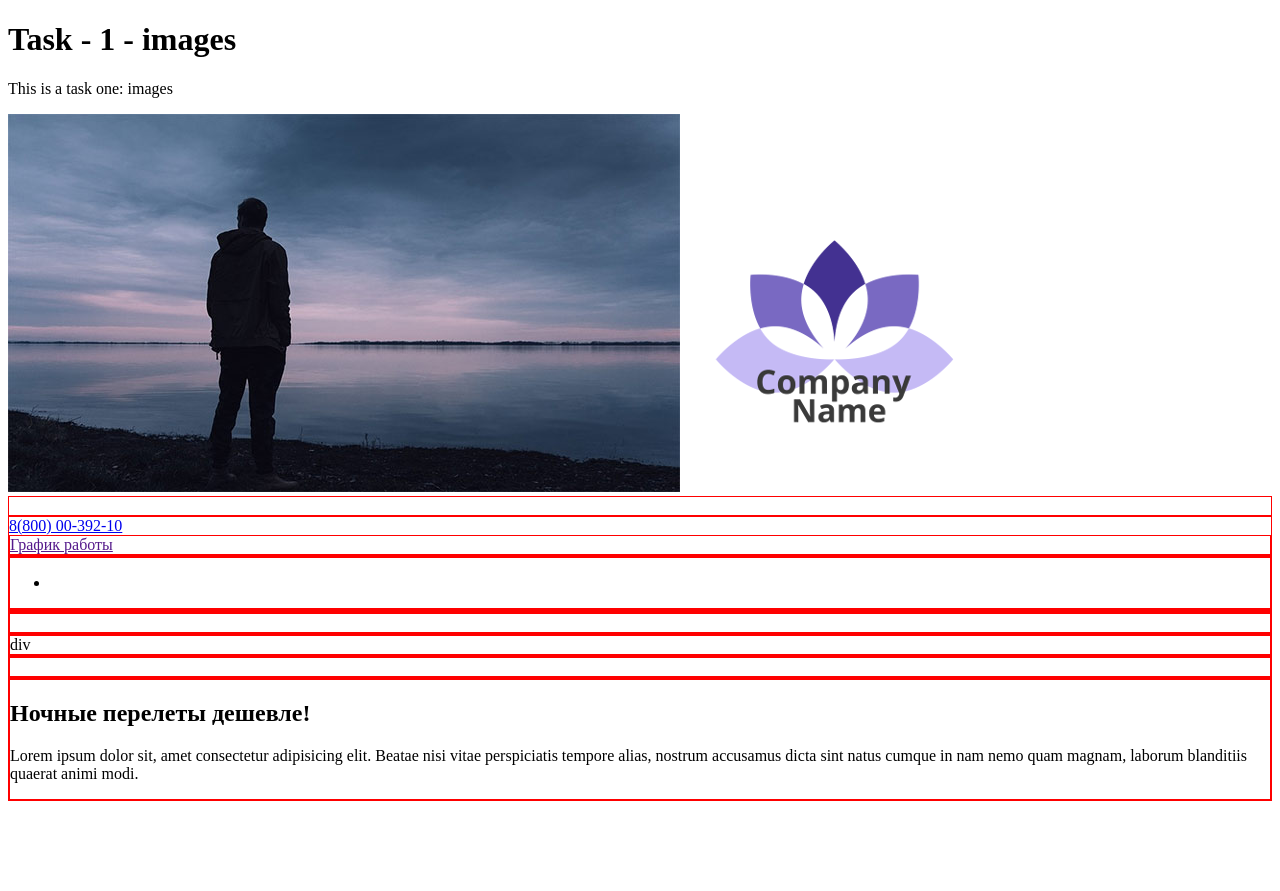
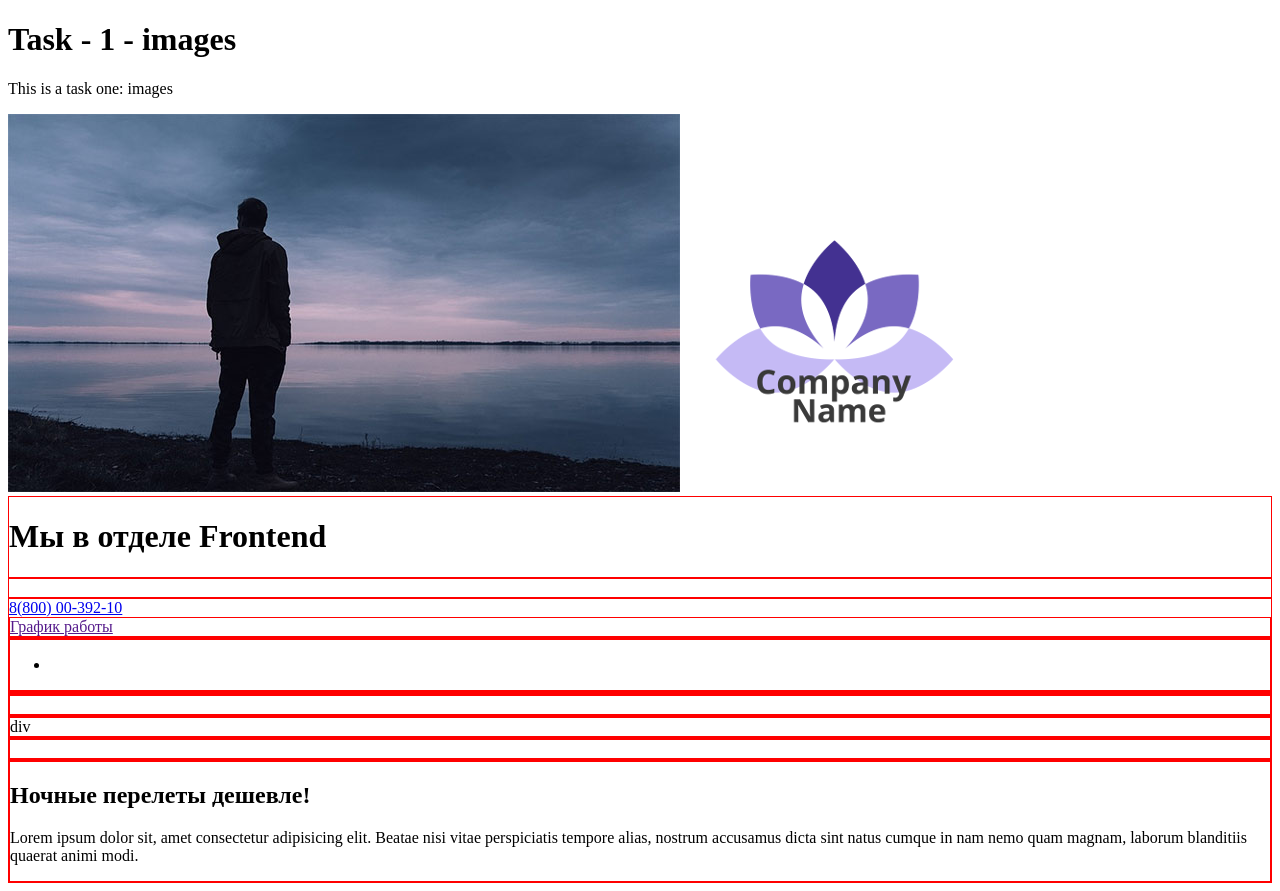
Before and after one commit to tpsprogrammist/loftschool1, a plain HTML site: page index.html in a window 1280 px wide. Before the commit the page ends 809 px from the top, so only its background shows below. Drawn offline with Linux system fonts and the light colour scheme.

Commit message:
добавили заголовок

```diff
--- a/index.html
+++ b/index.html
@@ -13,7 +13,9 @@
     <img src="/img/1.jpg" alt="">
     <img src="/img/logo.png" alt="">
 
-
+     <div>
+         <h1>Мы в отделе Frontend</h1>
+     </div>
     <header class="header">
         <div class="logo">
             <img src="" alt="" class="logo__pic">
```
